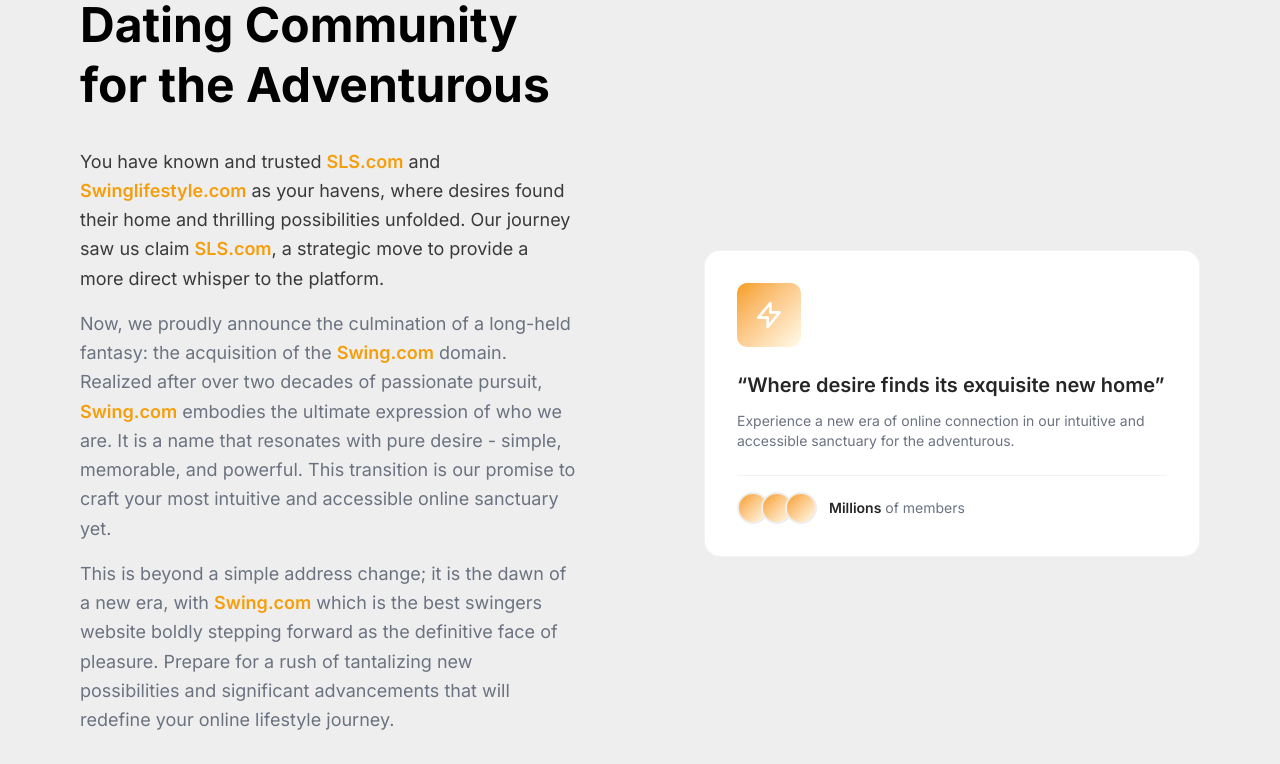
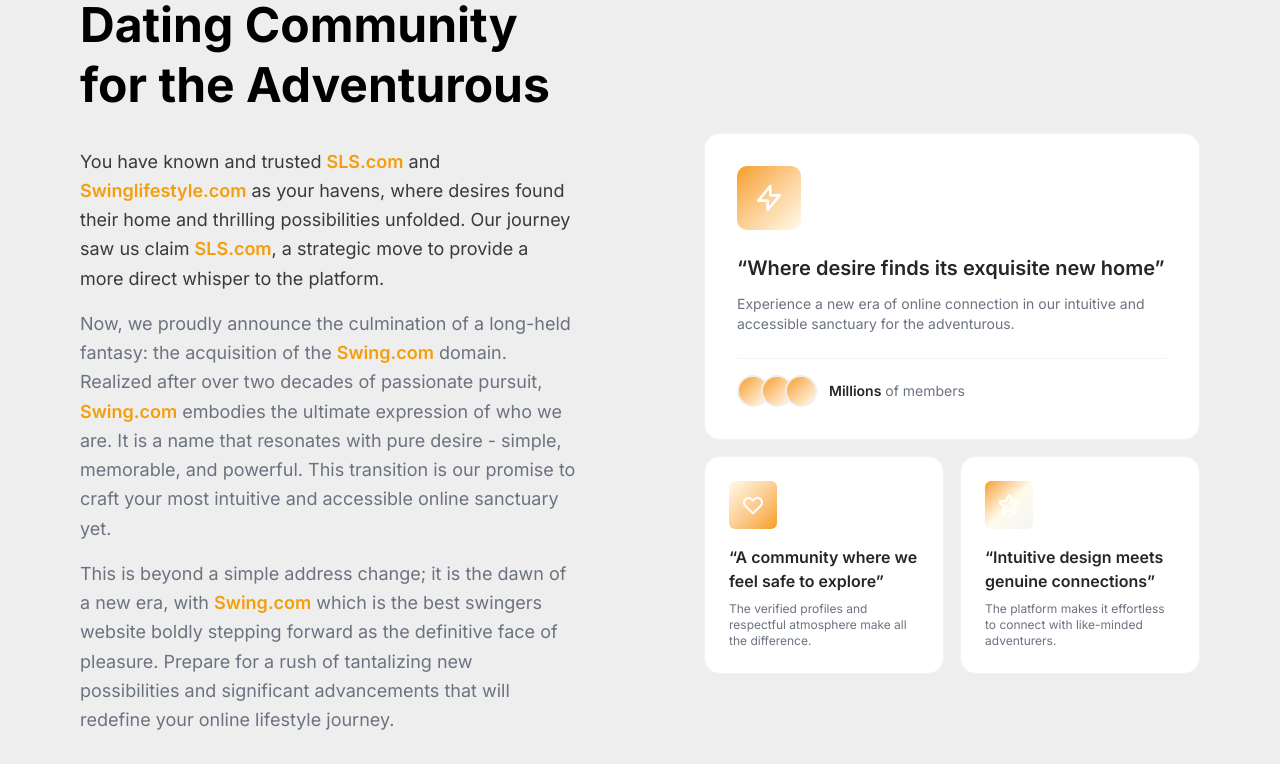
Before and after one commit to mysleekdesigns/swing-lp, a Next.js app: page / in a window 1280 px wide. Shown: the part 1020-1784 px from the top of the page. Built offline with nearby package versions, Linux system fonts and the light colour scheme.

Commit message:
updating home page layout

```diff
--- a/src/app/signup/page.tsx
+++ b/src/app/signup/page.tsx
@@ -132,7 +132,7 @@
                 <div className="text-3xl font-bold text-primary mb-2">25+</div>
                 <div className="text-sm font-semibold text-foreground mb-2">Years of Experience</div>
                 <div className="text-sm text-muted-foreground">
-                  Trusted by millions since 1999. Formerly SLS.com and Swinglifestyle.com
+                  Trusted by millions since 1999. Formerly <a href="https://sls.com" target="_blank" rel="noopener noreferrer" className="font-semibold text-primary hover:text-primary/80 transition-colors">SLS.com</a> and <a href="https://swinglifestyle.com" target="_blank" rel="noopener noreferrer" className="font-semibold text-primary hover:text-primary/80 transition-colors">Swinglifestyle.com</a>
                 </div>
               </motion.div>
 
--- a/src/components/sections/BrandStorySection.tsx
+++ b/src/components/sections/BrandStorySection.tsx
@@ -26,15 +26,15 @@
             {/* Story Content - more concise */}
             <div className="space-y-4 text-base sm:text-lg text-muted-foreground leading-relaxed">
               <p className="text-foreground/90">
-                You have known and trusted <span className="font-semibold text-primary">SLS.com</span> and <span className="font-semibold text-primary">Swinglifestyle.com</span> as your havens, where desires found their home and thrilling possibilities unfolded. Our journey saw us claim <span className="font-semibold text-primary">SLS.com</span>, a strategic move to provide a more direct whisper to the platform.
+                You have known and trusted <a href="https://sls.com" target="_blank" rel="noopener noreferrer" className="font-semibold text-primary hover:text-primary/80 transition-colors">SLS.com</a> and <a href="https://swinglifestyle.com" target="_blank" rel="noopener noreferrer" className="font-semibold text-primary hover:text-primary/80 transition-colors">Swinglifestyle.com</a> as your havens, where desires found their home and thrilling possibilities unfolded. Our journey saw us claim <a href="https://sls.com" target="_blank" rel="noopener noreferrer" className="font-semibold text-primary hover:text-primary/80 transition-colors">SLS.com</a>, a strategic move to provide a more direct whisper to the platform.
               </p>
 
               <p>
-                Now, we proudly announce the culmination of a long-held fantasy: the acquisition of the <span className="font-semibold text-primary">Swing.com</span> domain. Realized after over two decades of passionate pursuit, <span className="font-semibold text-primary">Swing.com</span> embodies the ultimate expression of who we are. It is a name that resonates with pure desire - simple, memorable, and powerful. This transition is our promise to craft your most intuitive and accessible online sanctuary yet.
+                Now, we proudly announce the culmination of a long-held fantasy: the acquisition of the <a href="https://swing.com" target="_blank" rel="noopener noreferrer" className="font-semibold text-primary hover:text-primary/80 transition-colors">Swing.com</a> domain. Realized after over two decades of passionate pursuit, <a href="https://swing.com" target="_blank" rel="noopener noreferrer" className="font-semibold text-primary hover:text-primary/80 transition-colors">Swing.com</a> embodies the ultimate expression of who we are. It is a name that resonates with pure desire - simple, memorable, and powerful. This transition is our promise to craft your most intuitive and accessible online sanctuary yet.
               </p>
 
               <p>
-                This is beyond a simple address change; it is the dawn of a new era, with <span className="font-semibold text-primary">Swing.com</span> which is the best swingers website boldly stepping forward as the definitive face of pleasure. Prepare for a rush of tantalizing new possibilities and significant advancements that will redefine your online lifestyle journey.
+                This is beyond a simple address change; it is the dawn of a new era, with <a href="https://swing.com" target="_blank" rel="noopener noreferrer" className="font-semibold text-primary hover:text-primary/80 transition-colors">Swing.com</a> which is the best swingers website boldly stepping forward as the definitive face of pleasure. Prepare for a rush of tantalizing new possibilities and significant advancements that will redefine your online lifestyle journey.
               </p>
             </div>
 
@@ -57,18 +57,20 @@
             </div>
           </motion.div>
 
-          {/* Visual Element - Right Column */}
+          {/* Bento Grid Testimonials - Right Column */}
+          <div className="flex items-center justify-center">
+            <div className="relative w-full max-w-lg">
+              {/* Grid container */}
+              <div className="grid grid-cols-2 gap-4">
+                {/* Featured Testimonial - Full Width */}
                 <motion.div
                   initial={{ opacity: 0, y: 20 }}
                   whileInView={{ opacity: 1, y: 0 }}
                   viewport={{ once: true }}
                   transition={{ duration: 0.5, delay: 0.2 }}
-            className="flex items-center justify-center"
+                  className="col-span-2"
                 >
-            {/* Clean glass card */}
-            <div className="relative w-full max-w-lg">
                   <div className="relative overflow-hidden rounded-2xl border border-border/50 bg-card backdrop-blur-sm p-8">
-                {/* Content */}
                     <div className="space-y-6">
                       {/* Icon */}
                       <div className="flex h-16 w-16 items-center justify-center rounded-xl bg-gradient-to-br from-primary to-accent">
@@ -113,8 +115,90 @@
                       </div>
                     </div>
                   </div>
+                </motion.div>
+
+                {/* Testimonial 2 - Bottom Left */}
+                <motion.div
+                  initial={{ opacity: 0, y: 20 }}
+                  whileInView={{ opacity: 1, y: 0 }}
+                  viewport={{ once: true }}
+                  transition={{ duration: 0.5, delay: 0.3 }}
+                  className="col-span-1"
+                >
+                  <div className="relative overflow-hidden rounded-2xl border border-border/50 bg-card backdrop-blur-sm p-6 h-full">
+                    <div className="space-y-4">
+                      {/* Icon */}
+                      <div className="flex h-12 w-12 items-center justify-center rounded-lg bg-gradient-to-br from-accent to-primary">
+                        <svg
+                          className="h-6 w-6 text-white"
+                          fill="none"
+                          viewBox="0 0 24 24"
+                          stroke="currentColor"
+                        >
+                          <path
+                            strokeLinecap="round"
+                            strokeLinejoin="round"
+                            strokeWidth={2}
+                            d="M4.318 6.318a4.5 4.5 0 000 6.364L12 20.364l7.682-7.682a4.5 4.5 0 00-6.364-6.364L12 7.636l-1.318-1.318a4.5 4.5 0 00-6.364 0z"
+                          />
+                        </svg>
+                      </div>
+
+                      {/* Quote */}
+                      <blockquote className="space-y-2">
+                        <p className="text-base font-semibold text-foreground">
+                          &ldquo;A community where we feel safe to explore&rdquo;
+                        </p>
+                        <p className="text-xs text-muted-foreground">
+                          The verified profiles and respectful atmosphere make all the difference.
+                        </p>
+                      </blockquote>
+                    </div>
                   </div>
                 </motion.div>
+
+                {/* Testimonial 3 - Bottom Right */}
+                <motion.div
+                  initial={{ opacity: 0, y: 20 }}
+                  whileInView={{ opacity: 1, y: 0 }}
+                  viewport={{ once: true }}
+                  transition={{ duration: 0.5, delay: 0.4 }}
+                  className="col-span-1"
+                >
+                  <div className="relative overflow-hidden rounded-2xl border border-border/50 bg-card backdrop-blur-sm p-6 h-full">
+                    <div className="space-y-4">
+                      {/* Icon */}
+                      <div className="flex h-12 w-12 items-center justify-center rounded-lg bg-gradient-to-br from-primary via-accent to-secondary">
+                        <svg
+                          className="h-6 w-6 text-white"
+                          fill="none"
+                          viewBox="0 0 24 24"
+                          stroke="currentColor"
+                        >
+                          <path
+                            strokeLinecap="round"
+                            strokeLinejoin="round"
+                            strokeWidth={2}
+                            d="M11.049 2.927c.3-.921 1.603-.921 1.902 0l1.519 4.674a1 1 0 00.95.69h4.915c.969 0 1.371 1.24.588 1.81l-3.976 2.888a1 1 0 00-.363 1.118l1.518 4.674c.3.922-.755 1.688-1.538 1.118l-3.976-2.888a1 1 0 00-1.176 0l-3.976 2.888c-.783.57-1.838-.197-1.538-1.118l1.518-4.674a1 1 0 00-.363-1.118l-3.976-2.888c-.784-.57-.38-1.81.588-1.81h4.914a1 1 0 00.951-.69l1.519-4.674z"
+                          />
+                        </svg>
+                      </div>
+
+                      {/* Quote */}
+                      <blockquote className="space-y-2">
+                        <p className="text-base font-semibold text-foreground">
+                          &ldquo;Intuitive design meets genuine connections&rdquo;
+                        </p>
+                        <p className="text-xs text-muted-foreground">
+                          The platform makes it effortless to connect with like-minded adventurers.
+                        </p>
+                      </blockquote>
+                    </div>
+                  </div>
+                </motion.div>
+              </div>
+            </div>
+          </div>
         </div>
       </div>
     </section>
```
Lines whose indentation alone changed are shown as unchanged.
